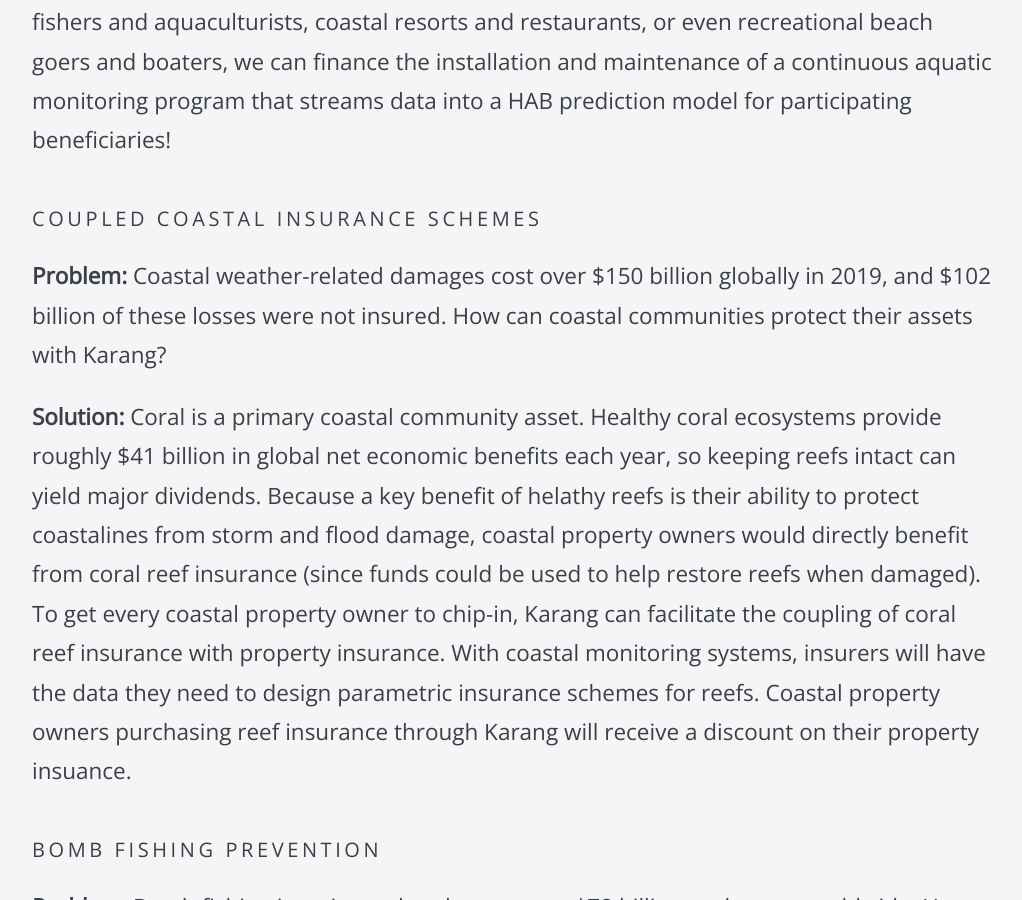
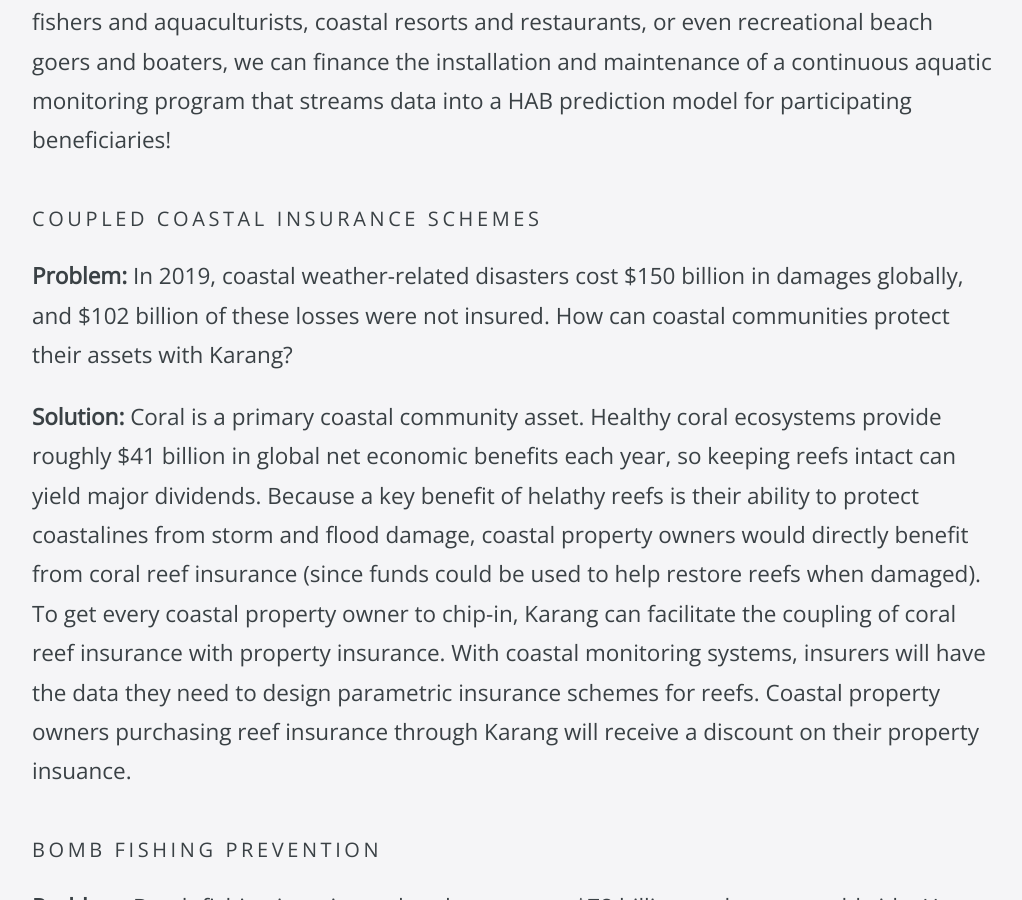
Before and after one commit to SSOATeam/website, a Jekyll site: the page built from use-cases/index.html, in a window 1280 px wide and 900 px high, scrolled down 1105 px. Shown: the whole window, without its empty margins (128-1150 px from the left). Built offline with Jekyll 4.4.1, drawn with Linux system fonts in a browser that asks for light colours; nearby versions of some CDN libraries.

Commit message:
Update insurance use-case text.

```diff
--- a/use-cases/index.html
+++ b/use-cases/index.html
@@ -19,7 +19,7 @@
 </p>
 
 <h5 id="coupled-coastal-insurance-schemes">Coupled Coastal Insurance Schemes</h5>
-<p><strong>Problem:</strong> Coastal weather-related damages cost over $150 billion globally in 2019, and $102 billion of these losses were not insured.
+<p><strong>Problem:</strong> In 2019, coastal weather-related disasters cost $150 billion in damages globally, and $102 billion of these losses were not insured.
 	How can coastal communities protect their assets with Karang?
 </p>
 <p><strong>Solution:</strong> Coral is a primary coastal community asset. Healthy coral ecosystems provide roughly $41 billion in global net economic benefits
```
